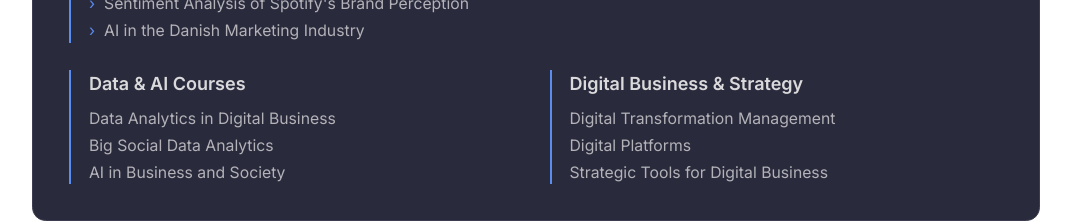
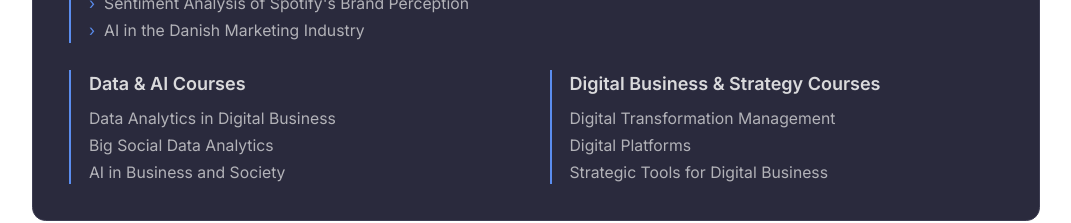
Before and after one commit to levkurtis/leventkurtis-cv-website, a Next.js app: page / in a window 1280 px wide. Shown: the part 5403-5626 px from the top of the page, without its empty margins (104-1175 px from the left). Built offline with nearby package versions, Linux system fonts and the light colour scheme.

Commit message:
Added "DIgital Business Courses" to Education seciton

```diff
--- a/components/Education.tsx
+++ b/components/Education.tsx
@@ -59,7 +59,7 @@ export default function Education() {
               </div>
 
               <div className="border-l-2 border-accent pl-4">
-                <h4 className="font-semibold text-foreground/90 mb-2">Digital Business & Strategy</h4>
+                <h4 className="font-semibold text-foreground/90 mb-2">Digital Business & Strategy Courses</h4>
                 <ul className="space-y-1">
                   <li className="text-sm text-foreground/70">Digital Transformation Management</li>
                   <li className="text-sm text-foreground/70">Digital Platforms</li>
```
